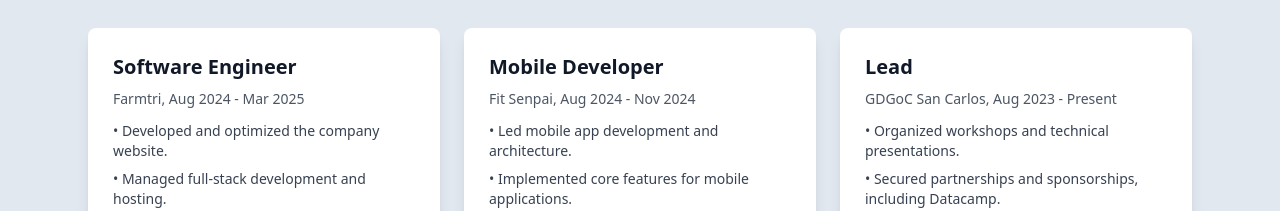
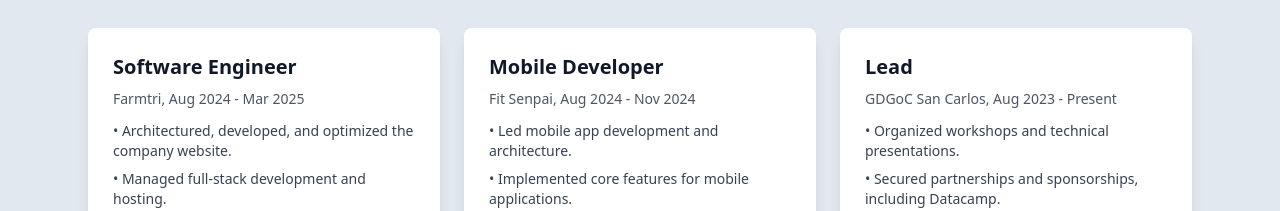
Before and after one commit to kulaizki/portfolio, a SvelteKit app: page / in a window 1280 px wide. Shown: the part 892-1103 px from the top of the page. Built offline with nearby package versions, Linux system fonts and the light colour scheme.

Commit message:
refactor: update farmtri experience description

```diff
--- a/src/routes/+page.svelte
+++ b/src/routes/+page.svelte
@@ -17,7 +17,7 @@
         company="Farmtri"
         date="Aug 2024 - Mar 2025"
         responsibilities={[
-          'Developed and optimized the company website.',
+          'Architectured, developed, and optimized the company website.',
           'Managed full-stack development and hosting.'
         ]}
         link="https://farmtri.com"
```
